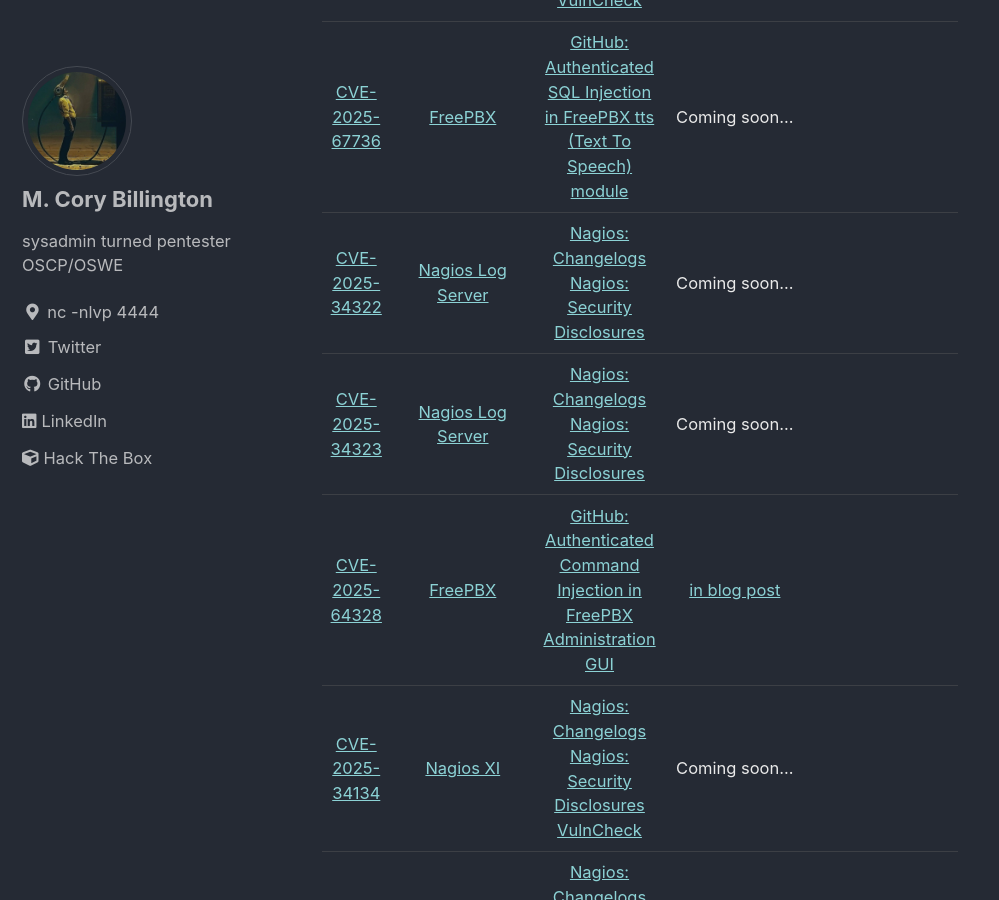
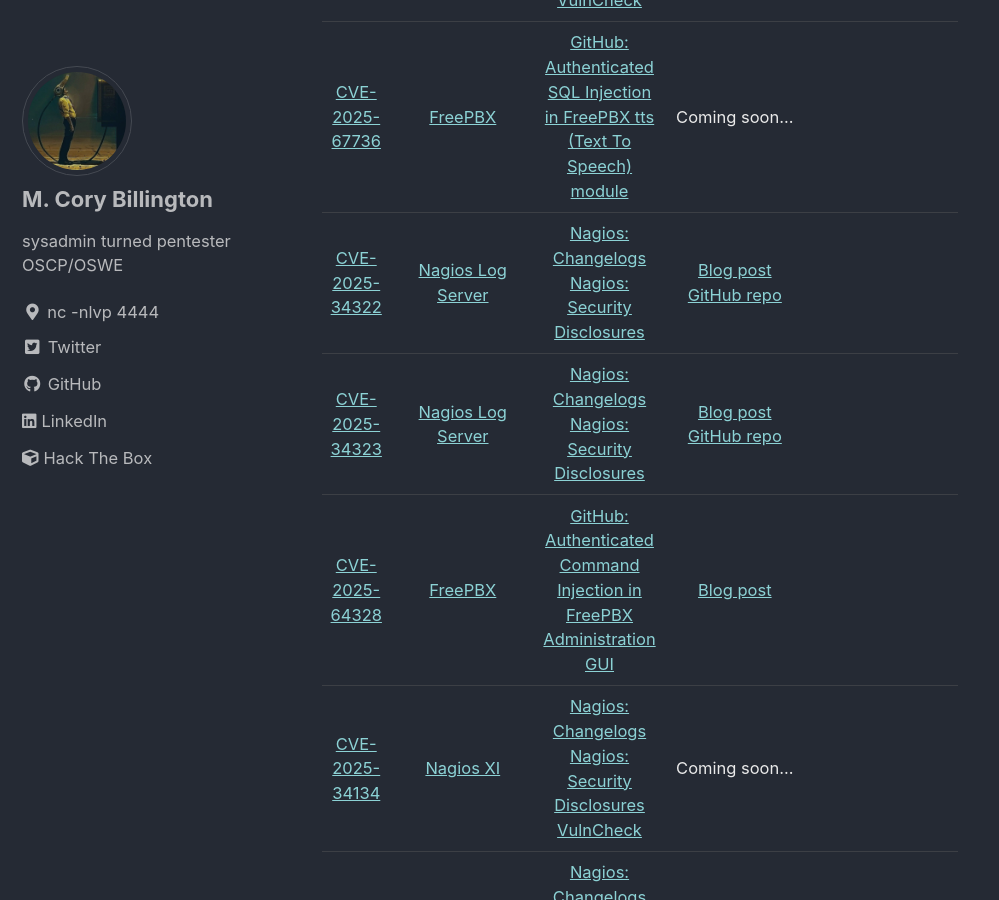
Before and after one commit to mcorybillington/mcorybillington.github.io, a Jekyll site: the page built from _pages/research.md, in a window 1280 px wide and 900 px high, scrolled down 502 px. Shown: the whole window, without its empty margins (0-999 px from the left). Built offline with Jekyll 4.4.1, drawn with Linux system fonts in a browser that asks for light colours; cached includes are drawn as plain includes.

Commit message:
Add exploit links for log server exploits

```diff
--- a/_pages/research.md
+++ b/_pages/research.md
@@ -11,9 +11,9 @@
 | :---: | :-------: | :---------------: | :-------: | :--------: |
 |[CVE-2025-34288](https://www.cve.org/cverecord?id=CVE-2025-34288) | [Nagios XI](https://www.nagios.com/products/nagios-xi/) | [Nagios: Changelogs](https://www.nagios.com/changelog/nagios-xi/2026r1-1/)<br>[Nagios: Security Disclosures](https://www.nagios.com/products/security/)<br>[VulnCheck](https://www.vulncheck.com/advisories/nagios-xi-privilege-escalation-via-writable-php-include-executed-with-sudo) | Coming soon...
 |[CVE-2025-67736](https://www.cve.org/cverecord?id=CVE-2025-67736) | [FreePBX](https://www.freepbx.org/) | [GitHub: Authenticated SQL Injection in FreePBX tts (Text To Speech) module](https://github.com/FreePBX/security-reporting/security/advisories/GHSA-632c-49p9-x7cw) | Coming soon...
-|[CVE-2025-34322](https://www.cve.org/cverecord?id=CVE-2025-34322) | [Nagios Log Server](https://www.nagios.com/products/nagios-log-server/) | [Nagios: Changelogs](https://www.nagios.com/changelog/nagios-log-server/)<br>[Nagios: Security Disclosures](https://www.nagios.com/products/security/#log-server) | Coming soon...
-|[CVE-2025-34323](https://www.cve.org/cverecord?id=CVE-2025-34323) | [Nagios Log Server](https://www.nagios.com/products/nagios-log-server/) | [Nagios: Changelogs](https://www.nagios.com/changelog/nagios-log-server/)<br>[Nagios: Security Disclosures](https://www.nagios.com/products/security/#log-server) | Coming soon...
-|[CVE-2025-64328](https://www.cve.org/cverecord?id=CVE-2025-64328) | [FreePBX](https://www.freepbx.org/) | [GitHub: Authenticated Command Injection in FreePBX Administration GUI](https://github.com/FreePBX/security-reporting/security/advisories/GHSA-vm9p-46mv-5xvw) | [in blog post](/CVE-2025-64328-FreePBX-Authenticated-Command-Injection/)
+|[CVE-2025-34322](https://www.cve.org/cverecord?id=CVE-2025-34322) | [Nagios Log Server](https://www.nagios.com/products/nagios-log-server/) | [Nagios: Changelogs](https://www.nagios.com/changelog/nagios-log-server/)<br>[Nagios: Security Disclosures](https://www.nagios.com/products/security/#log-server) | [Blog post](/Rooting-Nagios-Log-Server/)<br>[GitHub repo](https://github.com/mcorybillington/CVE-2025-34322_CVE-2025-34323_Nagios_Log_Server)
+|[CVE-2025-34323](https://www.cve.org/cverecord?id=CVE-2025-34323) | [Nagios Log Server](https://www.nagios.com/products/nagios-log-server/) | [Nagios: Changelogs](https://www.nagios.com/changelog/nagios-log-server/)<br>[Nagios: Security Disclosures](https://www.nagios.com/products/security/#log-server) | [Blog post](/Rooting-Nagios-Log-Server/)<br>[GitHub repo](https://github.com/mcorybillington/CVE-2025-34322_CVE-2025-34323_Nagios_Log_Server)
+|[CVE-2025-64328](https://www.cve.org/cverecord?id=CVE-2025-64328) | [FreePBX](https://www.freepbx.org/) | [GitHub: Authenticated Command Injection in FreePBX Administration GUI](https://github.com/FreePBX/security-reporting/security/advisories/GHSA-vm9p-46mv-5xvw) | [Blog post](/CVE-2025-64328-FreePBX-Authenticated-Command-Injection/)
 |[CVE-2025-34134](https://www.cve.org/cverecord?id=CVE-2025-34134) | [Nagios XI](https://www.nagios.com/products/nagios-xi/) | [Nagios: Changelogs](https://www.nagios.com/changelog/)<br>[Nagios: Security Disclosures](https://www.nagios.com/products/security/)<br>[VulnCheck](https://www.vulncheck.com/advisories/nagios-xi-rce-via-business-process-intelligence-bpi) | Coming soon...
 |[CVE-2025-34287](https://www.cve.org/cverecord?id=CVE-2025-34287) | [Nagios XI](https://www.nagios.com/products/nagios-xi/) | [Nagios: Changelogs](https://www.nagios.com/changelog/)<br>[Nagios: Security Disclosures](https://www.nagios.com/products/security/)<br>[VulnCheck](https://www.vulncheck.com/advisories/nagios-xi-privilege-escalation-via-improperly-owned-script) | Coming soon...
 |[CVE-2025-34227](https://www.cve.org/cverecord?id=CVE-2025-34227) | [Nagios XI](https://www.nagios.com/products/nagios-xi/) | [Nagios: Changelogs](https://www.nagios.com/changelog/)<br>[Nagios: Security Disclosures](https://www.nagios.com/products/security/) | [CVE-2025-34227_nagios-command-injection.txt](/exploits/CVE-2025-34227_nagios-command-injection.txt)
```
